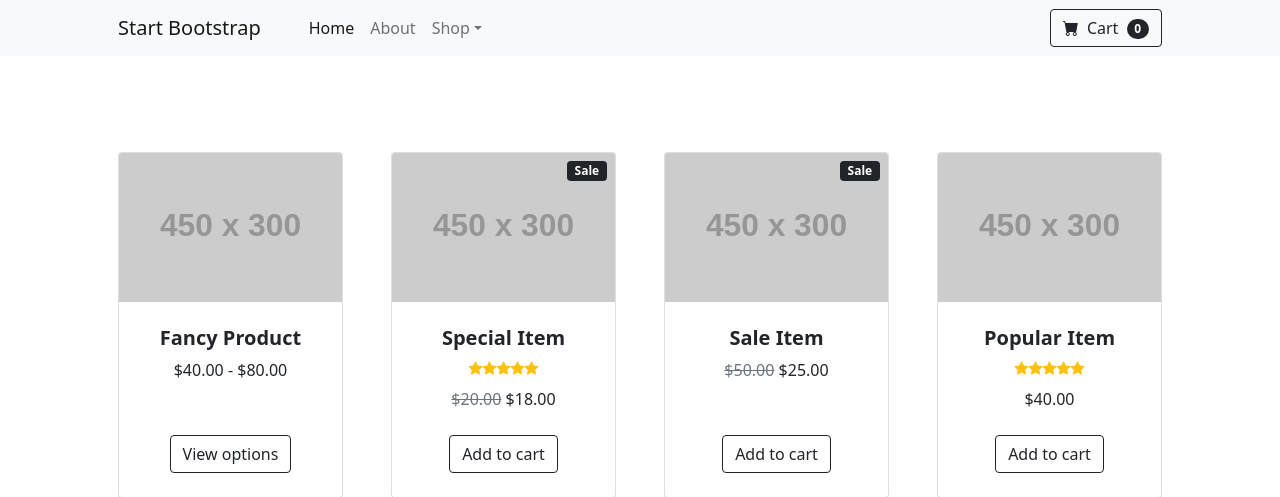
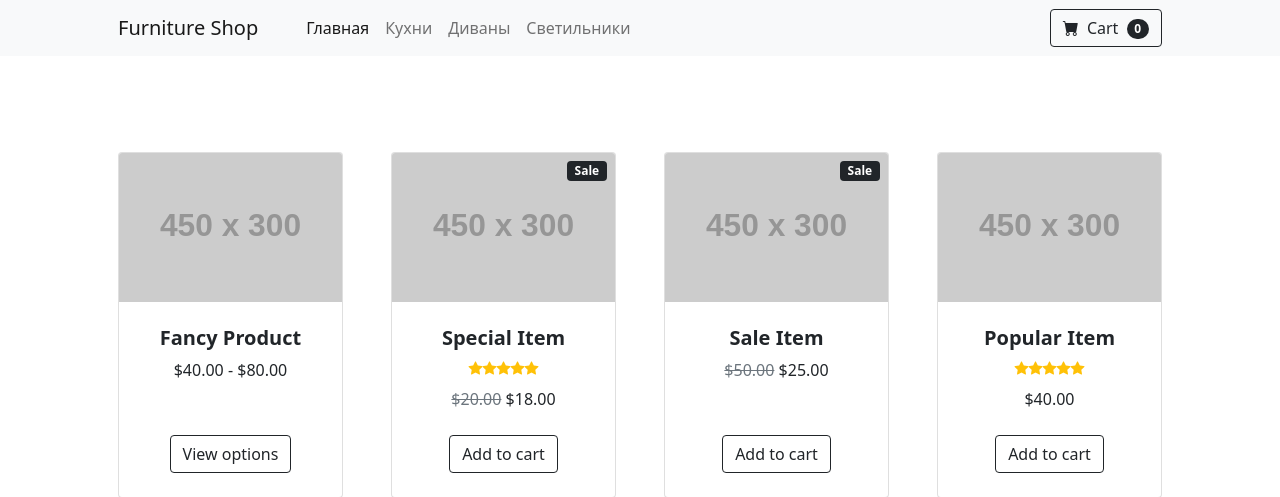
Before and after one commit to seychenko/django-eCommerce-website, a Django app: page /catalog/ in a window 1280 px wide. Shown: the top 497 px of the page. Run offline with Django 3.2, Linux system fonts and the light colour scheme; grey boxes labelled with a size stand in for pictures from a placeholder-image service; some libraries are stand-ins or nearby versions.

Commit message:
Add specific characteristics for categories
Characteristics based on product.category.slug and changes in index.html header

```diff
--- a/eCommerce/catalog/templates/index.html
+++ b/eCommerce/catalog/templates/index.html
@@ -18,21 +18,14 @@
         <!-- Navigation-->
         <nav class="navbar navbar-expand-lg navbar-light bg-light">
             <div class="container px-4 px-lg-5">
-                <a class="navbar-brand" href="#!">Start Bootstrap</a>
+                <a class="navbar-brand" href="#!">Furniture Shop</a>
                 <button class="navbar-toggler" type="button" data-bs-toggle="collapse" data-bs-target="#navbarSupportedContent" aria-controls="navbarSupportedContent" aria-expanded="false" aria-label="Toggle navigation"><span class="navbar-toggler-icon"></span></button>
                 <div class="collapse navbar-collapse" id="navbarSupportedContent">
                     <ul class="navbar-nav me-auto mb-2 mb-lg-0 ms-lg-4">
-                        <li class="nav-item"><a class="nav-link active" aria-current="page" href="{% url 'index' %}">Home</a></li>
-                        <li class="nav-item"><a class="nav-link" href="#!">About</a></li>
-                        <li class="nav-item dropdown">
-                            <a class="nav-link dropdown-toggle" id="navbarDropdown" href="#" role="button" data-bs-toggle="dropdown" aria-expanded="false">Shop</a>
-                            <ul class="dropdown-menu" aria-labelledby="navbarDropdown">
-                                <li><a class="dropdown-item" href="#!">All Products</a></li>
-                                <li><hr class="dropdown-divider" /></li>
-                                <li><a class="dropdown-item" href="#!">Popular Items</a></li>
-                                <li><a class="dropdown-item" href="#!">New Arrivals</a></li>
-                            </ul>
-                        </li>
+                        <li class="nav-item"><a class="nav-link active" aria-current="page" href="{% url 'index' %}">Главная</a></li>
+                        <li class="nav-item"><a class="nav-link" href="#!">Кухни</a></li>
+                        <li class="nav-item"><a class="nav-link" href="#!">Диваны</a></li>
+                        <li class="nav-item"><a class="nav-link" href="#!">Светильники</a></li>
                     </ul>
                     <form class="d-flex">
                         <button class="btn btn-outline-dark" type="submit">
```
Also changed, not shown: eCommerce/catalog/templates/kitchen_characteristics.html (added, +16 -0 lines), eCommerce/catalog/templates/lamp_characteristics.html (added, +20 -0 lines), eCommerce/catalog/templates/product_detail.html (+9 -0 lines), eCommerce/catalog/templates/sofa_characteristics.html (added, +20 -0 lines).
